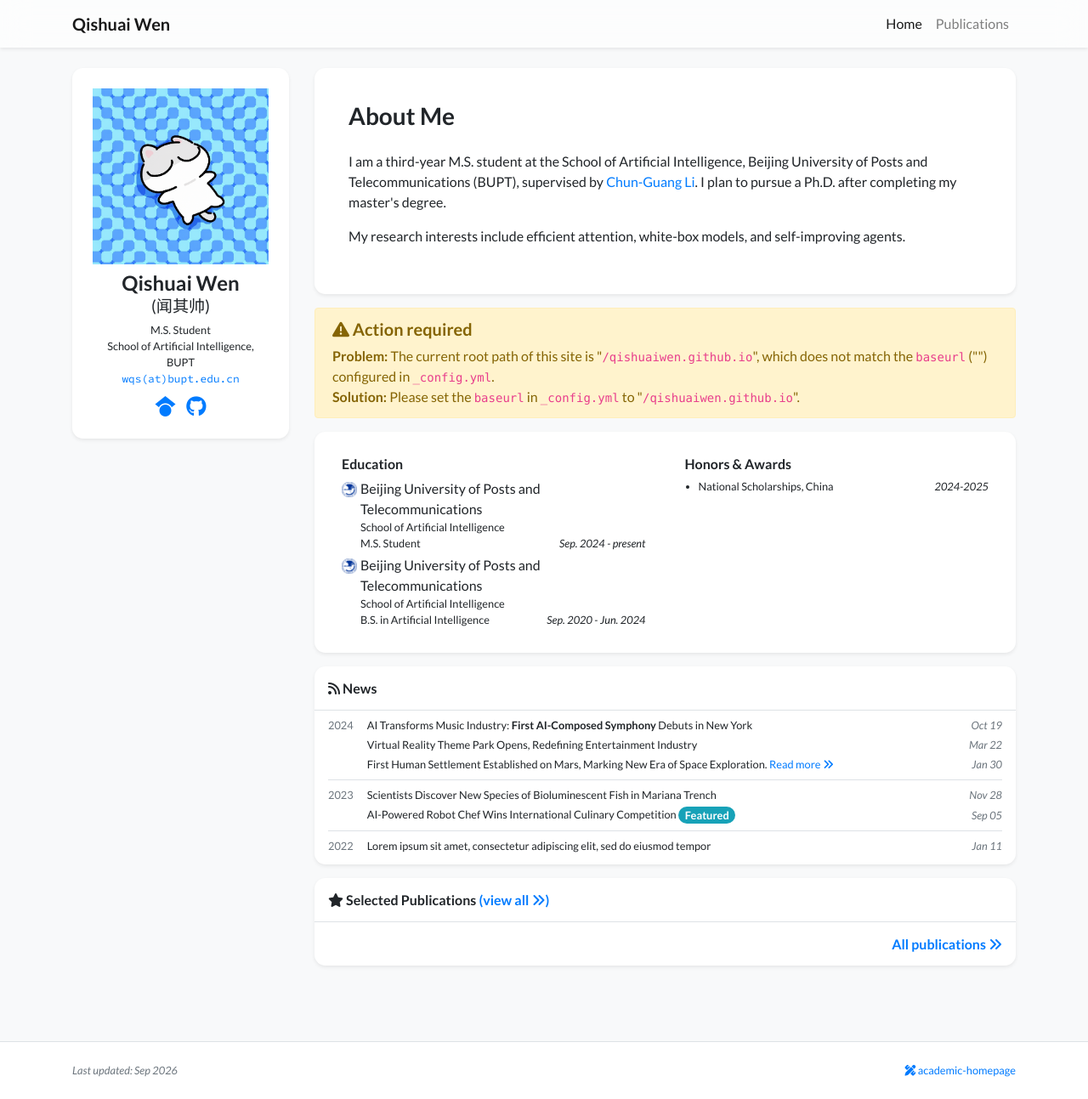
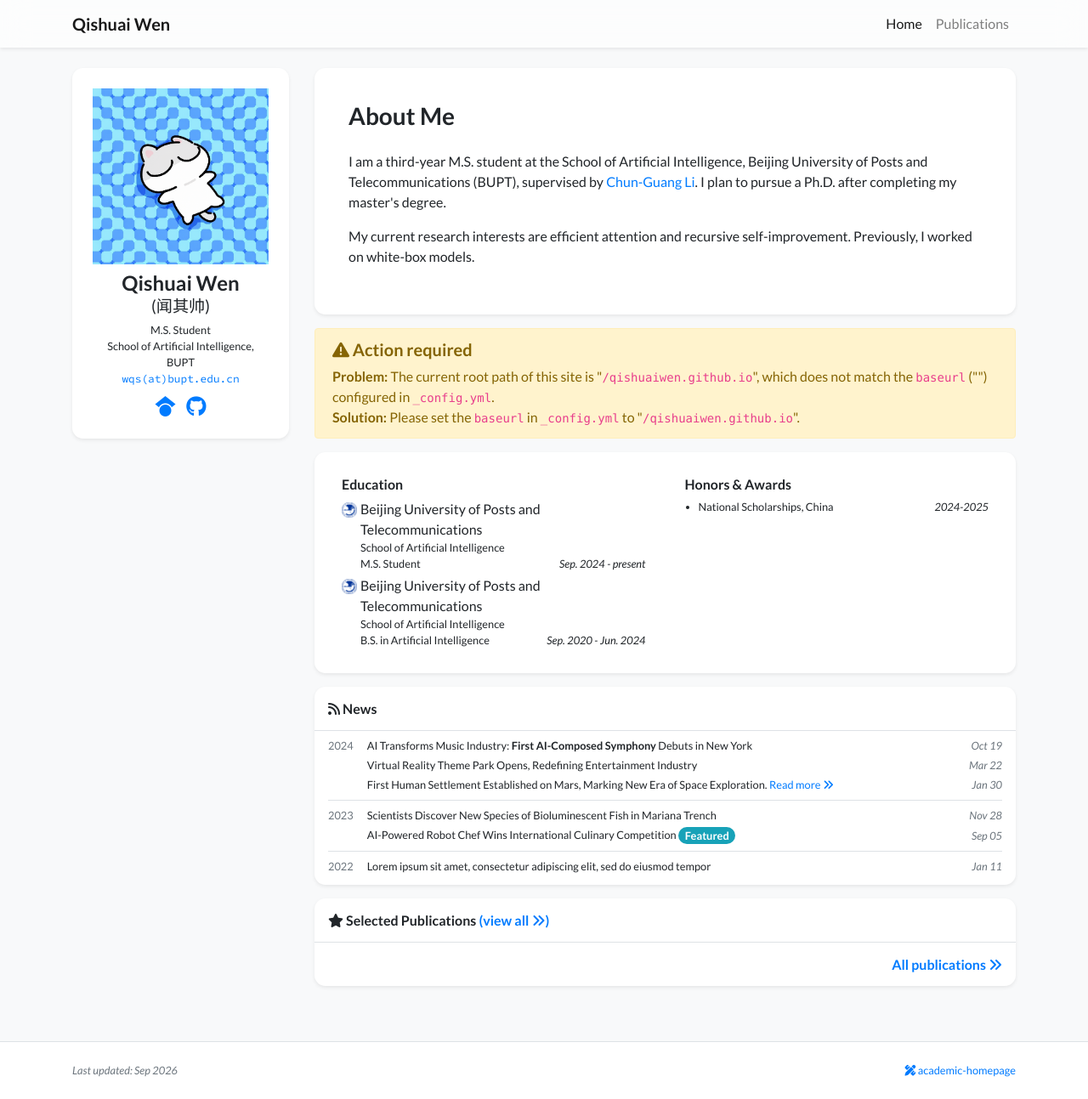
Before and after one commit to QishuaiWen/qishuaiwen.github.io, a Jekyll site: the page built from index.html, in a window 1280 px wide and 1293 px high. Shown: the whole window at 85% size. Built offline with Jekyll 4.4.1, drawn with Linux system fonts in a browser that asks for light colours; nearby versions of some CDN libraries; a style sheet for code colours, icons or effects is not loaded.

Commit message:
Update profile.yml

```diff
--- a/_data/profile.yml
+++ b/_data/profile.yml
@@ -26,8 +26,7 @@ short_bio: >-
     I plan to pursue a Ph.D. after completing my master's degree.
   </p>
   <p>
-    My research interests include efficient attention, white-box models,
-    and self-improving agents.
+    My current research interests are efficient attention and recursive self-improvement. Previously, I worked on white-box models.
   </p>
 
 portrait_url: /assets/images/photos/catme.png
```
